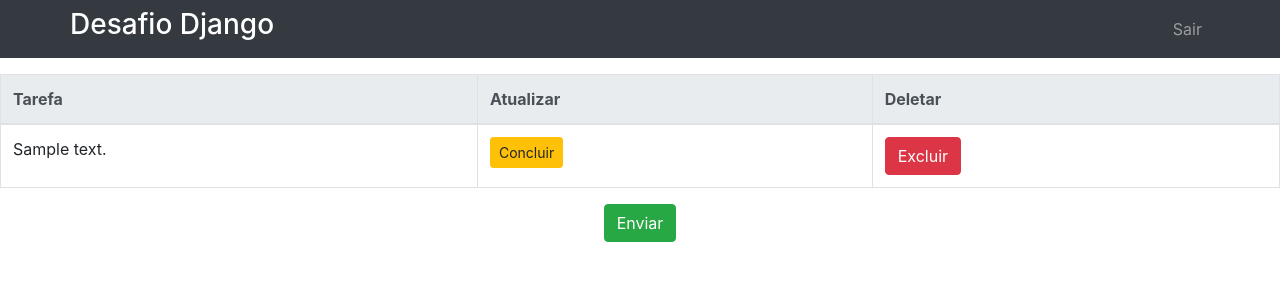
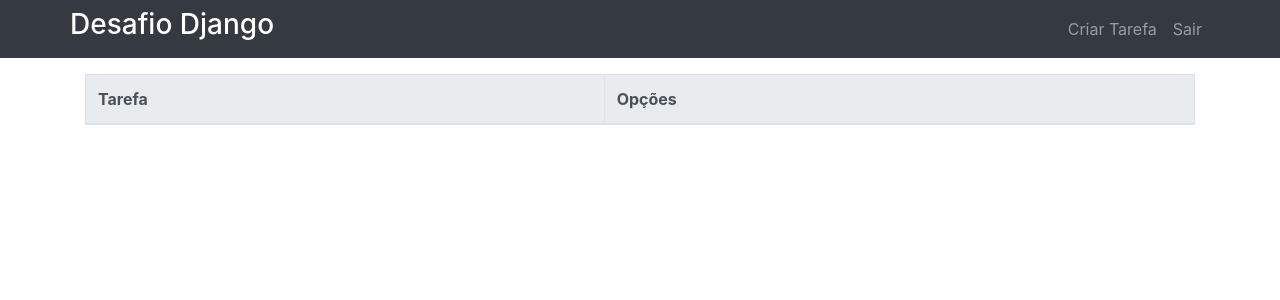
Before and after one commit to Dener-Fernandes/Desafio-Django, a Django app: page /tarefas/ in a window 1280 px wide. Shown: the top 300 px of the page. Run offline with Django 3.2, Linux system fonts and the light colour scheme; a user stored in the database is signed in; tables that the repository leaves empty hold one stand-in row (values such as "Sample post"); lists and menus that the app fills with data are empty; some libraries are stand-ins or nearby versions.

Commit message:
Funcionalidaes de criar, listar, e excluir adicionadas.

```diff
--- a/tarefas/models.py
+++ b/tarefas/models.py
@@ -8,6 +8,5 @@
     status_tarefa = models.ManyToManyField(User, related_name="tarefa_adicionada")
     usuario_tarefa = models.ForeignKey(User, on_delete=models.CASCADE)
 
-
     def __str__(self):
         return self.descricao
--- a/tarefas/urls.py
+++ b/tarefas/urls.py
@@ -5,5 +5,11 @@
 
 urlpatterns = [
     path('', views.TarefaPageView, name='lista_tarefas'),
-    path('done/<int:tarefa_id>', views.done, name='tenso'),
+    path('criar_tarefas/', views.CriarTarefaPageView, name='adicionar_tarefa_pagina'),
+    path('adicionar_tarefa/', views.AdicionarTarefa, name='adicionar_tarefas'),
+    path('atualizar_tarefa_pagina/<int:tarefa_id>', views.AtualizarTarefaPageView, name='atualizar_tarefas_pagina'),
+    path('atualizar_tarefa/<int:tarefa_id>', views.AtualizarTarefa, name='atualizar_tarefa'),
+    path('excluir_tarefa_pagina/<int:tarefa_id>', views.ExcluirTarefaPageView, name='excluir_tarefas_pagina'),
+    path('excluir_tarefa/<int:tarefa_id>', views.ExcluirTarefa, name='excluir_tarefa'),
+    path('concluir_tarefa/<tarefa>', views.ConcluirTarefa, name='concluir_tarefa'),
 ]
--- a/tarefas/views.py
+++ b/tarefas/views.py
@@ -6,14 +6,6 @@
 
 def TarefaPageView(request):
     if request.user.is_authenticated:
-        # form = forms.TarefaForm()
-        # data_dict = {'form': form}
-        # if request.method == 'POST':
-        #     form = forms.TarefaForm(request.POST)
-        #     if form.is_valid():
-        #         form.save(commit=True)
-        #     else:
-        #         print('Erro!!!!')
         tarefas_lista = models.Tarefa.objects.order_by('descricao')
         data_dict = {
         'tarefas_lista': tarefas_lista,
@@ -22,18 +14,66 @@
     else:
         return redirect('/')
 
-def done(request, tarefa_id):
-    user = User.objects.get(id=request.session['user_id'])
-    tarefa = models.Tarefa.objects.get(id=tarefa_id)
 
-    tarefa.status_tarefa.remove(user)
+def CriarTarefaPageView(request):
+    if request.user.is_authenticated:
+        return render(request, 'criar_tarefa.html')
+    else:
+        return redirect('/')
 
-    # Recuperando os objetos das duas tabelas?
-    tarefas_lista = user.tarefa_adicionada.all()
+def AdicionarTarefa(request):
+    if request.method == 'POST':
+        if len(request.POST['descricao']) < 4:
+            return render(request, 'criar_tarefa.html')
+        else:
+            usuario_tarefa = User.objects.get(id = request.session['_auth_user_id'])
+            nova_tarefa = models.Tarefa.objects.create(
+                descricao = request.POST['descricao'],
+                # status_tarefa = usuario_tarefa,
+                usuario_tarefa = usuario_tarefa
+            )
+            return redirect('/tarefas')
 
+def AtualizarTarefaPageView(request, tarefa_id):
+    if request.user.is_authenticated:
+        tarefa = models.Tarefa.objects.get(id = tarefa_id)
+        data_dict = {'tarefa': tarefa}
+        return render(request, 'atualizar_tarefa.html', data_dict)
+    else:
+        return redirect('/')
 
-    data_dict = {
-        'tarefas_lista': tarefas_lista,
-    }
+def AtualizarTarefa(request, tarefa_id):
+    if request.method == 'POST':
+        tarefa = models.Tarefa.objects.get(id = tarefa_id)
+        if len(request.POST['descricao']) < 4:
+            data_dict = {'tarefa': tarefa}
+            return render(request, 'atualizar_tarefa.html', data_dict)
+        else:
+            tarefa.descricao = request.POST['descricao']
+            tarefa.save()
+            return redirect('/tarefas')
 
-    return redirect('/tarefas', data_dict)
+def ExcluirTarefaPageView(request, tarefa_id):
+    if request.user.is_authenticated:
+        tarefa = models.Tarefa.objects.get(id = tarefa_id)
+        data_dict = {'tarefa': tarefa}
+        return render(request, 'excluir_tarefa.html', data_dict)
+    else:
+        return redirect('/')
+
+def ExcluirTarefa(request, tarefa_id):
+    tarefa = models.Tarefa.objects.get(id = tarefa_id)
+    tarefa.delete()
+    return redirect('/tarefas')
+
+def ConcluirTarefa(request, tarefa_id):
+    usuario_tarefa = User.objects.get(id = request.session['_auth_user_id'])
+    tarefa = models.Tarefa.objects.get(id = tarefa_id)
+
+    tarefa.status_tarefa.remove(usuario_tarefa)
+
+    tarefa.tarefa_adicionada.all()
+
+    data_dict = {'tarefa': tarefa}
+
+    return ('/tarefas', data_dict)
--- a/templates/base.html
+++ b/templates/base.html
@@ -10,7 +10,7 @@
     </head>
     <body>
         {% include "./menu.html" %}
-        <main class="container2">
+        <main class="container">
             {% block content %}
             {% endblock %}
         </main>
--- a/templates/lista_tarefas.html
+++ b/templates/lista_tarefas.html
@@ -8,24 +8,19 @@
     <table class="table table-bordered">
         <thead class="thead-light">
             <th>Tarefa</th>
-            <th>Atualizar</th>
-            <th>Deletar</th>
+            <th>Opções</th>
         </thead>
         <tbody>
-            {% for tarefa in tarefas_lista%}
+            {% for tarefa in minhas_tarefas%}
             <tr>
                 <td>{{tarefa.descricao}}</td>
-                <td><a href="/done/{{tarefa.id}}" class="btn btn-warning btn-sm" role="button">Concluir</a></td>
-                <td><button class="btn btn-danger">Excluir</button></td>
+                <td>
+                    <a href="/tarefas/atualizar_tarefa_pagina/{{tarefa.id}}" class="btn btn-success" role="button">Atualizar</a>
+                    <a href="/tarefas/excluir_tarefa_pagina/{{tarefa.id}}" class="btn btn-danger" role="button">Excluir</a>
+                    <a href="/tarefas/concluir_tarefa/{{tarefa}}" class="btn btn-primary" role="button">Concluir</a>
+                </td>
             </tr>
             {% endfor %}
         </tbody>
     </table>
-    <div class="divForm">
-        <form onsubmit="" method="POST">
-            {% csrf_token %}
-            {{ form|crispy }}
-            <input type="submit" class="btn btn-success" value="Enviar"/>
-        </form>
-    </div>
 {% endblock %}
--- a/templates/menu.html
+++ b/templates/menu.html
@@ -5,6 +5,9 @@
                 <h3 class="titulo-apenas">Desafio Django</h3>
                 <ul class="navbar-nav">
                     {% if user.is_authenticated %}
+                        <li class="nav-item">
+                            <a class="nav-link" href="/tarefas/criar_tarefas">Criar Tarefa</a>
+                        </li>
                         <li class="nav-item">
                             <a class="nav-link" href="{% url 'account_logout' %}">Sair</a>
                         </li>
```
Also changed, not shown: templates/atualizar_tarefa.html (added, +18 -0 lines), templates/criar_tarefa.html (added, +18 -0 lines), templates/excluir_tarefa.html (added, +18 -0 lines), crudlogin/settings.py (line endings or trailing spaces).
